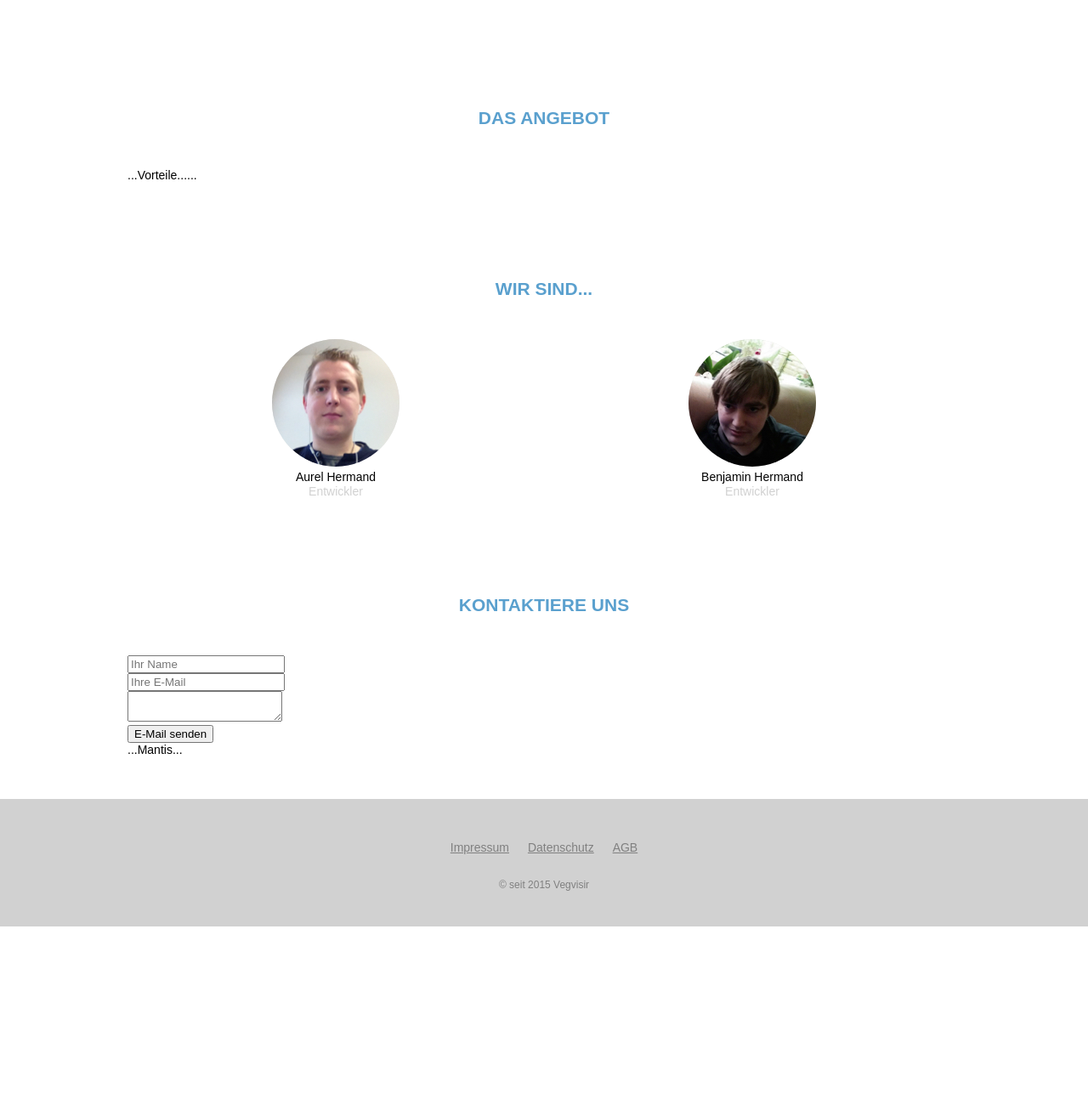
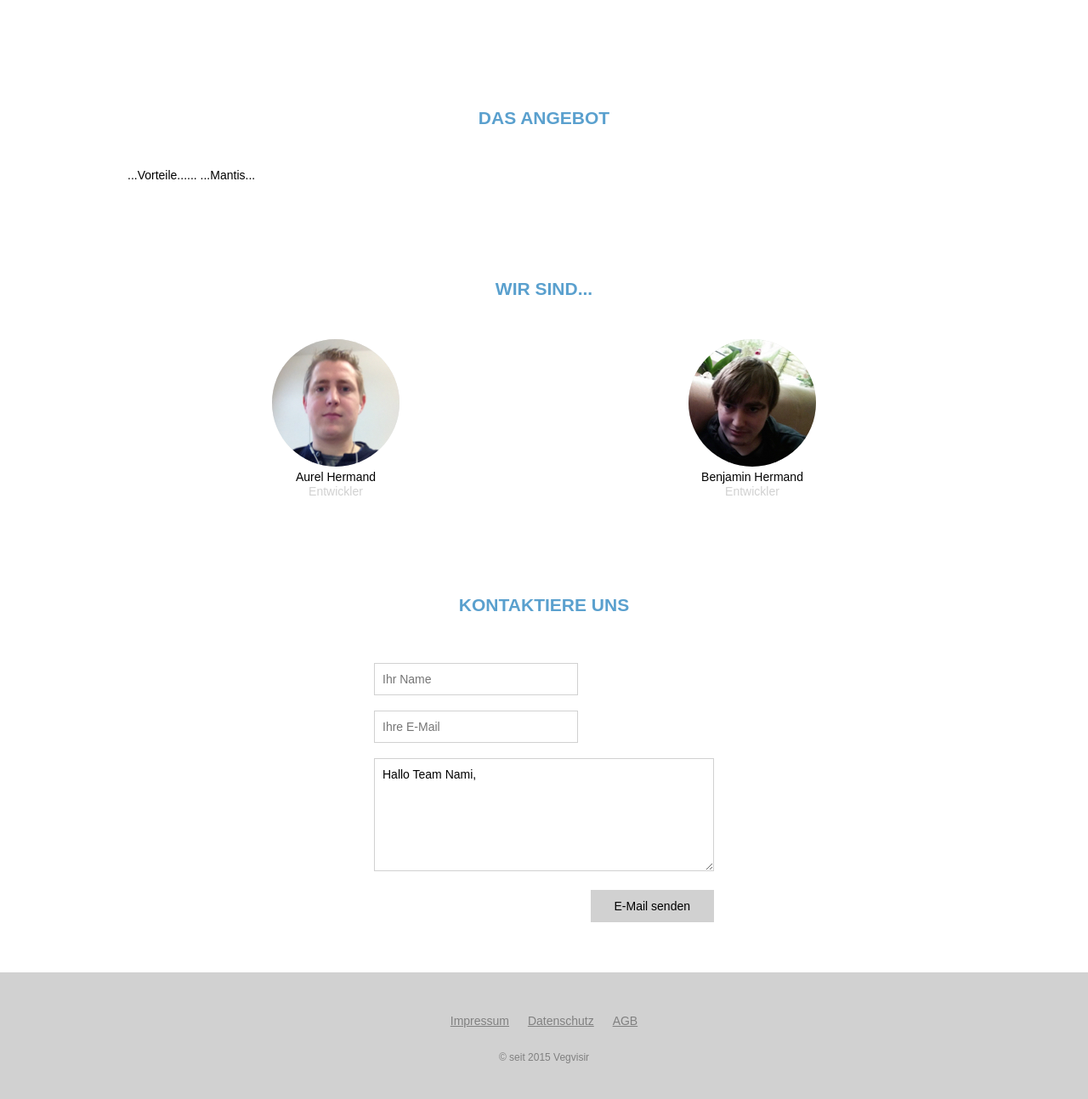
Before and after one commit to Bitfertig/Nami, a PHP site: page /info in a window 1280 px wide. Shown: the part 386-1679 px from the top of the page at 85% size. Before the commit the page ends 1476 px from the top, so only its background shows below. Run offline with PHP 8.4, Linux system fonts and the light colour scheme.

Commit message:
Formular designed

```diff
--- a/info/index.php
+++ b/info/index.php
@@ -40,6 +40,7 @@
 			<section class="s2">
 				<h2>Das Angebot</h2>
 				...Vorteile......
+				...Mantis...
 			</section>
 
 			<a id="ueberuns"></a>
@@ -80,13 +81,12 @@
 						<input type="email" name="email" value="" placeholder="Ihre E-Mail" required /><br />
 					</div>
 					<div class="control">
-						<textarea name="text" required></textarea>
+						<textarea name="text" required>Hallo Team Nami,<?="\n\n"?></textarea>
 					</div>
 					<div class="control-submit">
 						<input type="submit" value="E-Mail senden" />
 					</div>
 				</form>
-				...Mantis...
 			</section>
 		</div>
 	</main>
--- a/info/res/css/main.css
+++ b/info/res/css/main.css
@@ -157,6 +157,36 @@ main section.s4 h2 {
 	margin-bottom:50px;
 	color:#5AA0CE;
 }
+main section.s4 form {
+	display:block;
+	margin:0 auto;
+	width:400px;
+}
+main section.s4 input[type=text],
+main section.s4 input[type=email],
+main section.s4 input[type=submit],
+main section.s4 textarea {
+	margin:9px 0;
+	border:1px solid #d1d1d1;
+	padding:9px 9px;
+	font:14px/18px Arial, sans-serif;
+}
+main section.s4 input[type=text],
+main section.s4 input[type=email] {
+	width:60%;
+}
+main section.s4 textarea {
+	width:100%;
+	min-height:9.5em;
+	resize:vertical;
+}
+main section.s4 .control-submit {
+	text-align:right;
+}
+main section.s4 input[type=submit] {
+	padding:9px 27px;
+	background-color:#d1d1d1;
+}
 
 
 
```
